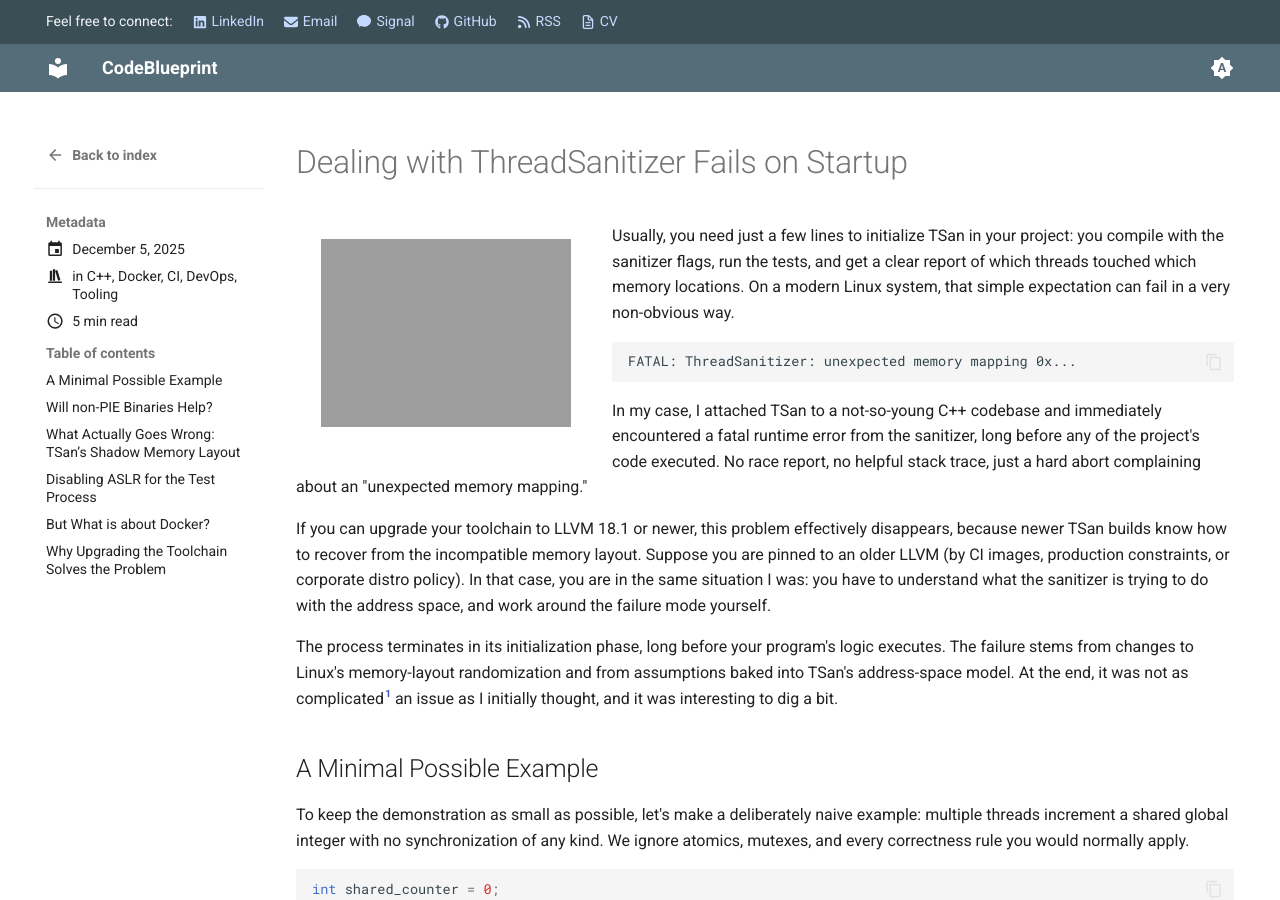
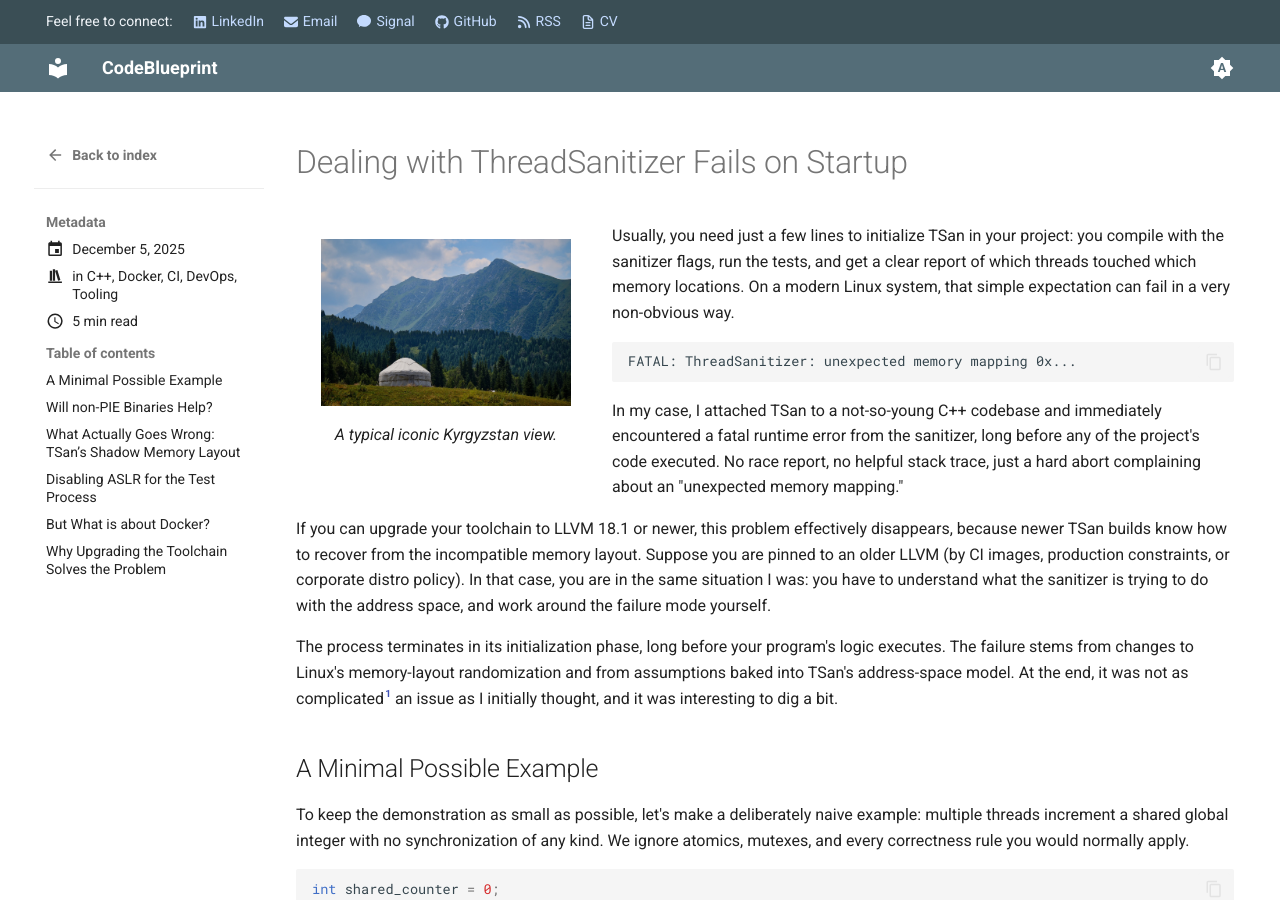
Before and after one commit to astavonin/sysdev.me, an MkDocs documentation site: the page built from docs/posts/tsan-linux-failure.md, in a window 1280 px wide and 900 px high. Built offline with MkDocs 1.6.1 and Material for MkDocs 9.7.7, drawn with Linux system fonts in a browser that asks for light colours.

Commit message:
the remaining part

```diff
--- a/docs/posts/tsan-linux-failure.md
+++ b/docs/posts/tsan-linux-failure.md
@@ -10,9 +10,12 @@ categories:
 ---
 
 <figure style="float: left; width: 300px; margin: 0 1em 1em 0;" markdown>
-  <a href="https://sysdev.me/img/pi_crab.png" target="_blank">
-    <img src="https://sysdev.me/img/pi_crab.png" alt="" width="250">
+  <a href="https://sysdev.me/img/Shamshy.jpeg" target="_blank">
+    <img src="https://sysdev.me/img/Shamshy.jpeg" alt="" width="250">
   </a>
+  <figcaption>
+	A typical iconic Kyrgyzstan view.
+  </figcaption>
 </figure>
 
 Usually, you need just a few lines to initialize TSan in your project: you compile with the sanitizer flags, run the tests, and get a clear report of which threads touched which memory locations. On a modern Linux system, that simple expectation can fail in a very non-obvious way.
```
Also changed, not shown: docs/img/Shamshy.jpeg (added), 1 other file.
